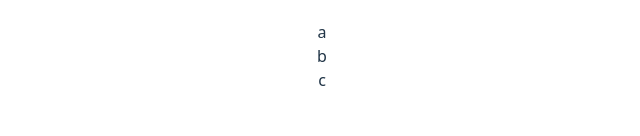
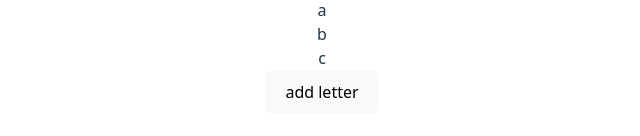
Before and after one commit to luisavdornelles/complete-react-developer, a React (Vite) app in the folder monsters-rolodex/: page / in a window 1280 px wide. Shown: the part 344-480 px from the top of the page, without its empty margins (318-958 px from the left). Built offline with nearby package versions, Linux system fonts and the light colour scheme.

Commit message:
Update App.jsx
- using useState in an example

```diff
--- a/monsters-rolodex/src/App.jsx
+++ b/monsters-rolodex/src/App.jsx
@@ -1,4 +1,4 @@
-// import { useState } from "react"; // useState is a hook that allows you to add state to functional components
+import { useState } from "react"; // useState is a hook that allows you to add state to functional components
 import "./App.css";
 
 const Card = (props) => {
@@ -12,20 +12,25 @@ function App() {
     // set functions, like setSomething(nextState):
     // The set function returned by useState lets you update the state to a different value and trigger a re-render.
     // You can pass the next state directly, or a function that calculates it from the previous state
+    const [arr, setArr] = useState(["a", "b", "c"]);
 
     // <> is a shorthand for <React.Fragment>
     // React.Fragment is a component that allows you to group multiple elements without adding extra nodes to the DOM
     // It is useful when you want to return multiple elements from a component without wrapping them in a div or other element
     // It could be replaced with <React.Fragment> and </React.Fragment> or <Fragment> and </Fragment>
-
-    const arr = ["a", "b", "c"];
-
     return (
         <>
             {arr.map((name, idx) => {
-                console.log(name, idx);
                 return <Card key={`${name}-${idx}`} name={name}></Card>;
             })}
+
+            <button
+                onClick={() => {
+                    setArr((arr) => [...arr, "d"]);
+                }}
+            >
+                add letter
+            </button>
         </>
     );
 }
```
